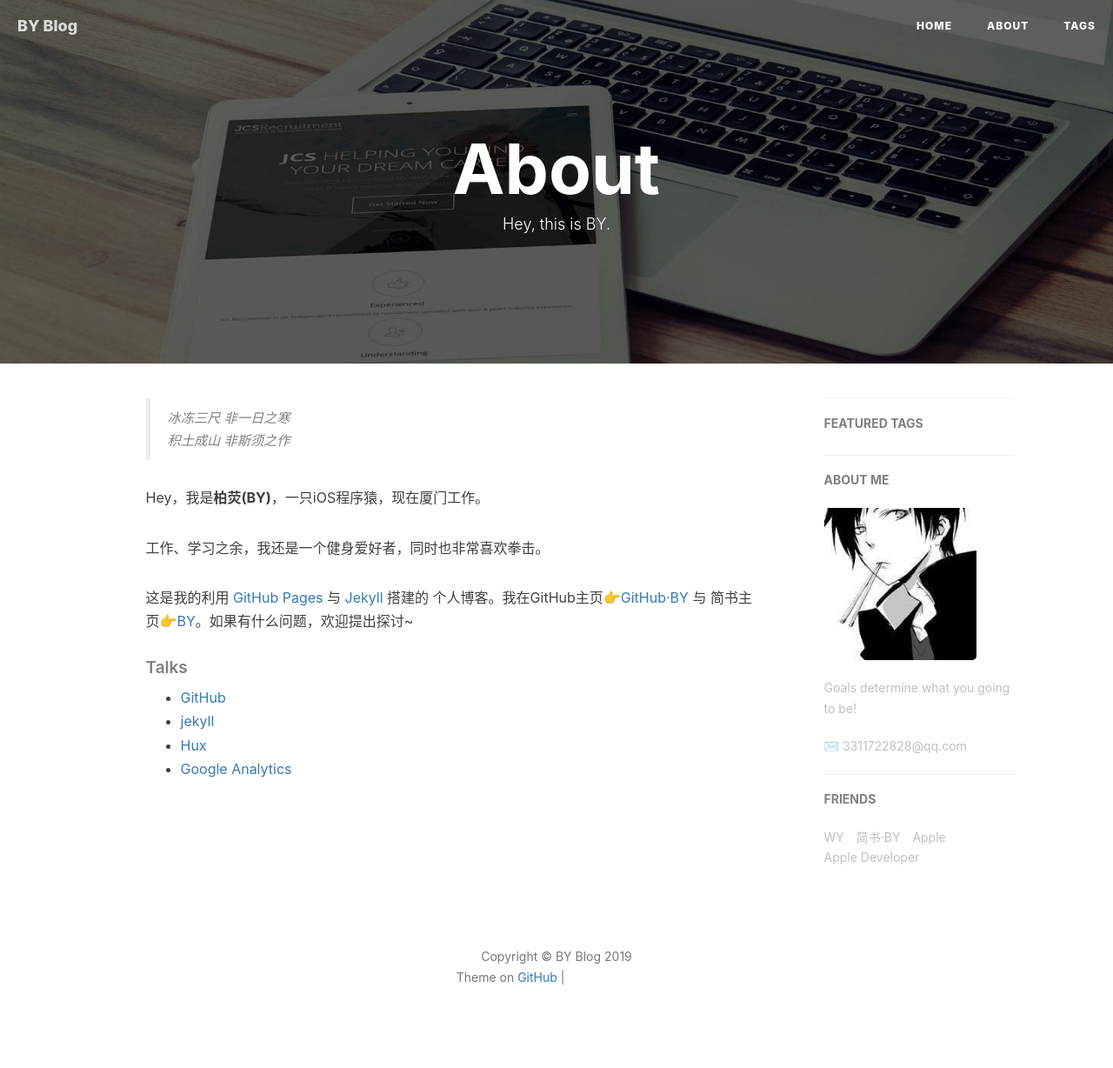
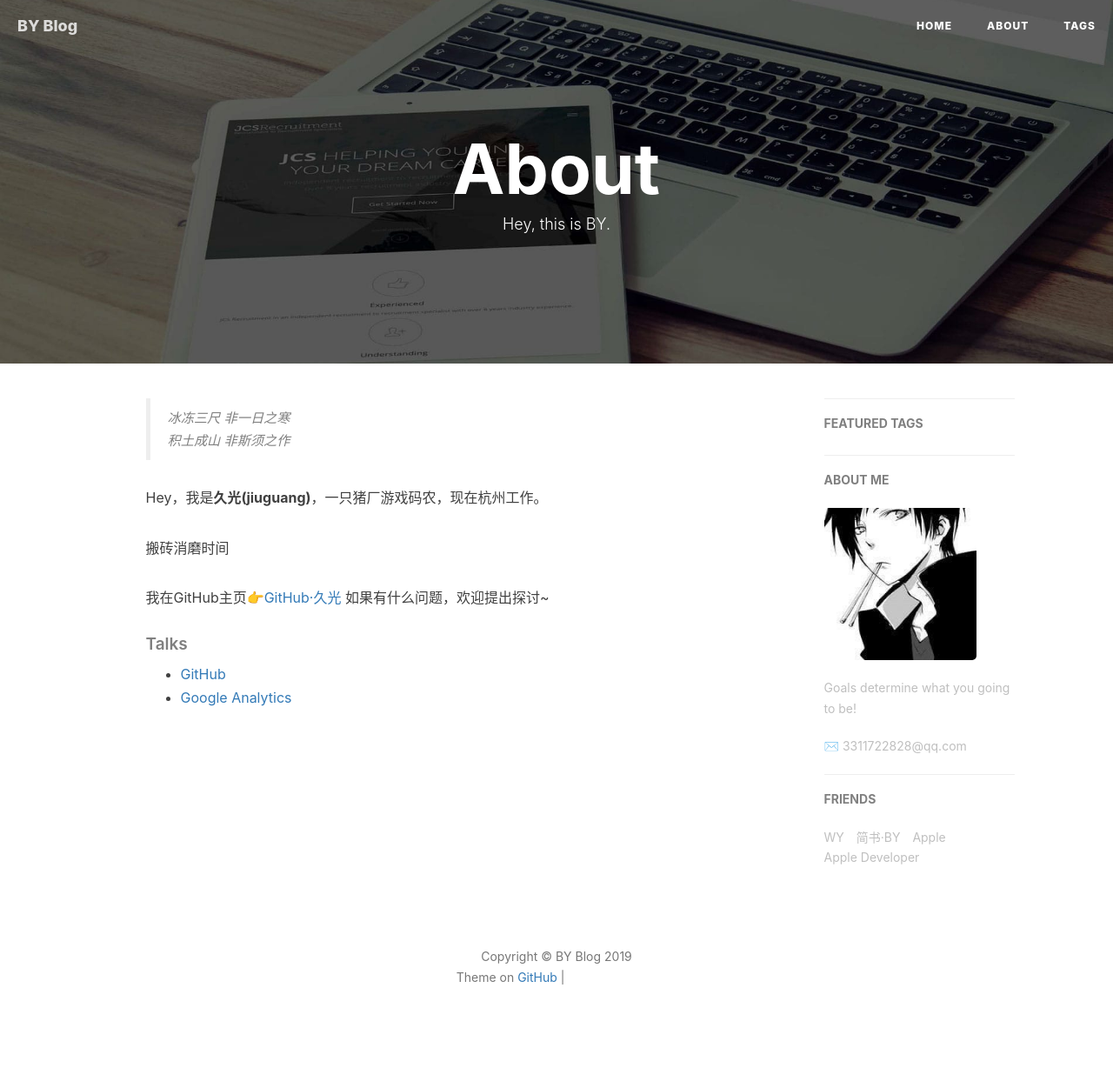
Before and after one commit to lixiang-share/jiuguang-blob, a Jekyll site: the page built from about.html, in a window 1280 px wide. Shown: the whole page at 87% size. Built offline with Jekyll 4.4.1, drawn with Linux system fonts in a browser that asks for light colours; nearby versions of some CDN libraries; comment, search, counter and statistics services are not loaded; grey boxes are pictures that could not be loaded.

Commit message:
fix about page

```diff
--- a/about.html
+++ b/about.html
@@ -18,11 +18,11 @@ header-img: "img/post-bg-rwd.jpg"
     <blockquote><p>冰冻三尺 非一日之寒<br>
     积土成山 非斯须之作</p></blockquote>
 
-    <p>Hey，我是<strong>柏荧(BY)</strong>，一只iOS程序猿，现在厦门工作。</p>
+    <p>Hey，我是<strong>久光(jiuguang)</strong>，一只猪厂游戏码农，现在杭州工作。</p>
 
-    <p>工作、学习之余，我还是一个健身爱好者，同时也非常喜欢拳击。</p>
+    <p>搬砖消磨时间</p>
 
-    <p>这是我的利用 <a href="https://pages.github.com/">GitHub Pages</a> 与 <a href="http://jekyll.com.cn/">Jekyll</a> 搭建的 个人博客。我在GitHub主页<a href="https://github.com/qiubaiying">👉GitHub·BY</a> 与 简书主页<a href="https://http://www.jianshu.com/u/e71990ada2fd">👉BY</a>。如果有什么问题，欢迎提出探讨~</p>
+    <p> 我在GitHub主页<a href="https://github.com/lixiang-share">👉GitHub·久光</a> 如果有什么问题，欢迎提出探讨~</p>
 
     <p></p>
 
@@ -30,8 +30,6 @@ header-img: "img/post-bg-rwd.jpg"
 
     <ul>
         <li><a href="https://github.com">GitHub</a></li>
-        <li><a href="http://jekyll.com.cn/">jekyll</a></li>
-        <li><a href="http://huangxuan.me/">Hux</a></li>
         <li><a href="https://analytics.google.com/analytics">Google Analytics</a></li>
     </ul>
 </div>
```
